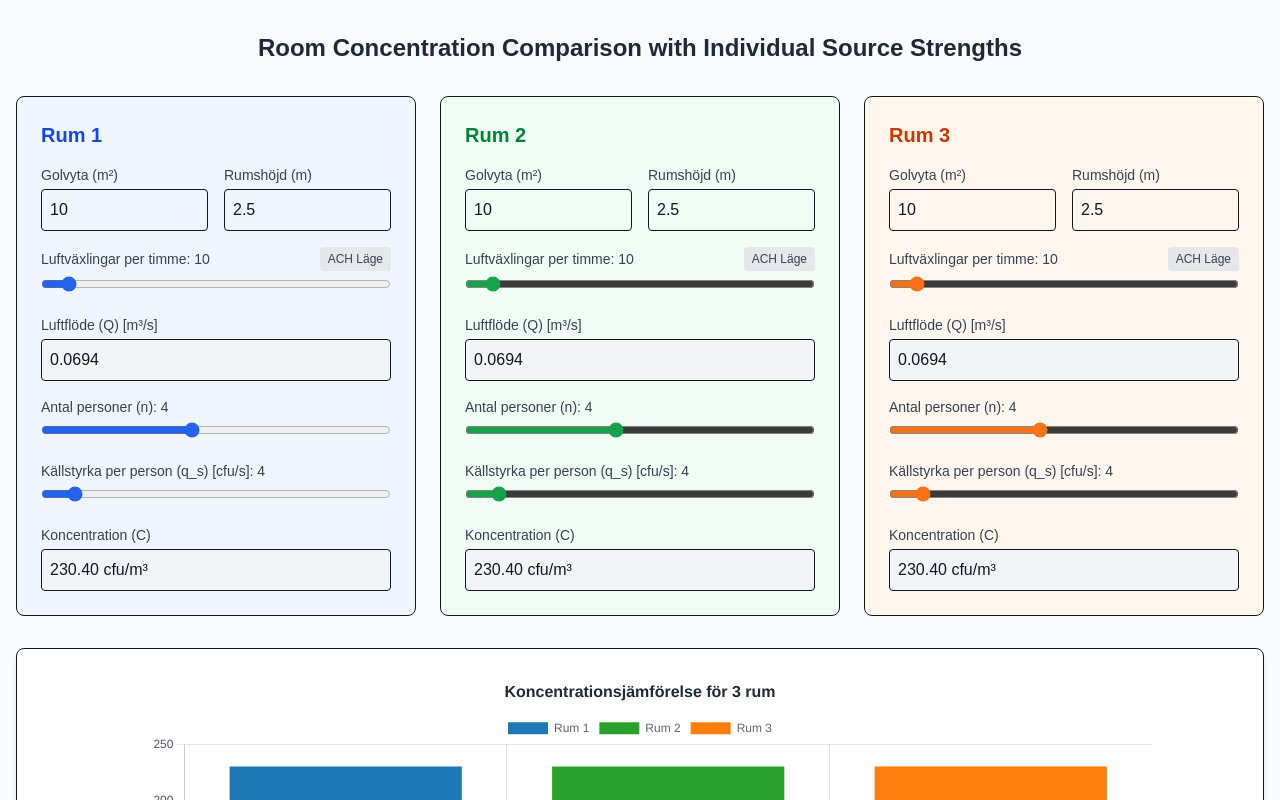
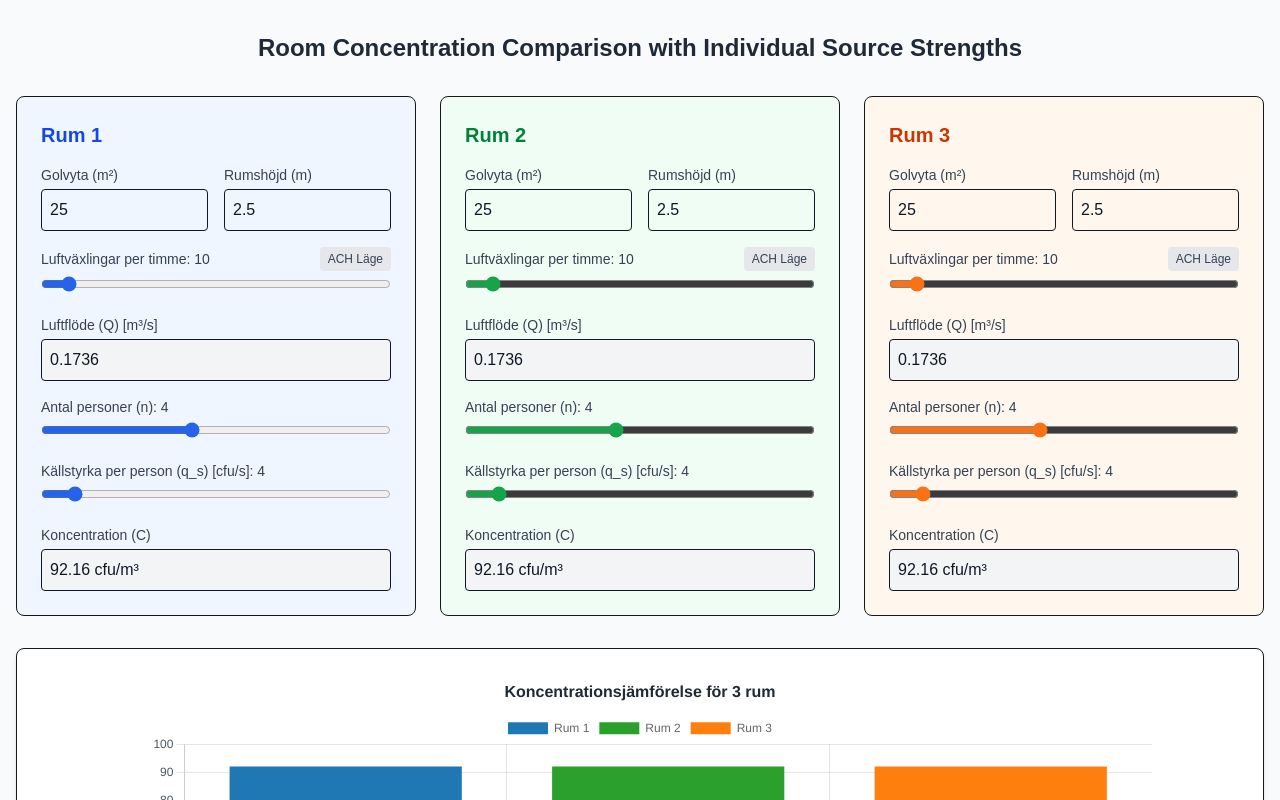
Before and after one commit to daniel0222uu/RoomComparison, a Next.js app: page / in a window 1280 px wide. Shown: the top 800 px of the page. Built offline with nearby package versions, Linux system fonts and the light colour scheme.

Commit message:
Fixat så Q går att skriva in.

```diff
--- a/src/components/Room.tsx
+++ b/src/components/Room.tsx
@@ -10,7 +10,7 @@ import { useState, useEffect, useCallback } from "react";
           }
 
           export default function Room({ roomNumber, color, accentColor, bgColor, onChange, step }: RoomProps) {
-            const [area, setArea] = useState(10);
+            const [area, setArea] = useState(25);
             const [height, setHeight] = useState(2.5);
             const [airChanges, setAirChanges] = useState(10);
             const [n, setN] = useState(4);
@@ -47,6 +47,13 @@ import { useState, useEffect, useCallback } from "react";
             const handleQChange = (e: React.ChangeEvent<HTMLInputElement>) => {
               const newQ = parseFloat(e.target.value) || 0;
               setQ(newQ);
+
+              // Immediately update airChanges when Q changes in direct mode
+              if (directQMode && area > 0 && height > 0) {
+                const volume = area * height;
+                const calculatedAirChanges = (newQ * 3600) / volume;
+                setAirChanges(calculatedAirChanges);
+              }
             };
 
             // Toggle between direct Q mode and air changes mode
@@ -112,7 +119,7 @@ import { useState, useEffect, useCallback } from "react";
                   <label className="block text-sm font-medium mb-1 text-gray-700">Luftflöde (Q) [m³/s]</label>
                   <input
                       type="number"
-                    value={q.toFixed(4)}
+                      value={directQMode ? q : q.toFixed(4)}
                       onChange={handleQChange}
                       readOnly={!directQMode}
                       className={`w-full p-2 border rounded ${directQMode ? 'bg-white' : 'bg-gray-100'} text-gray-900`}
```
Lines whose indentation alone changed are shown as unchanged.
